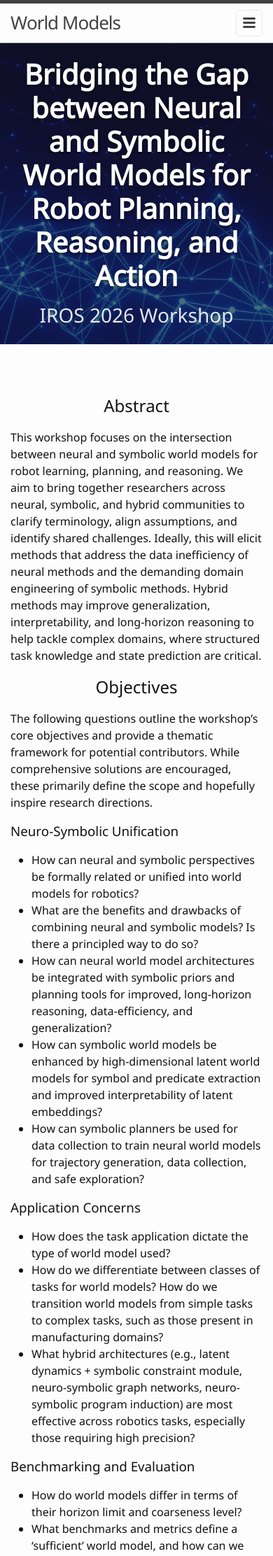
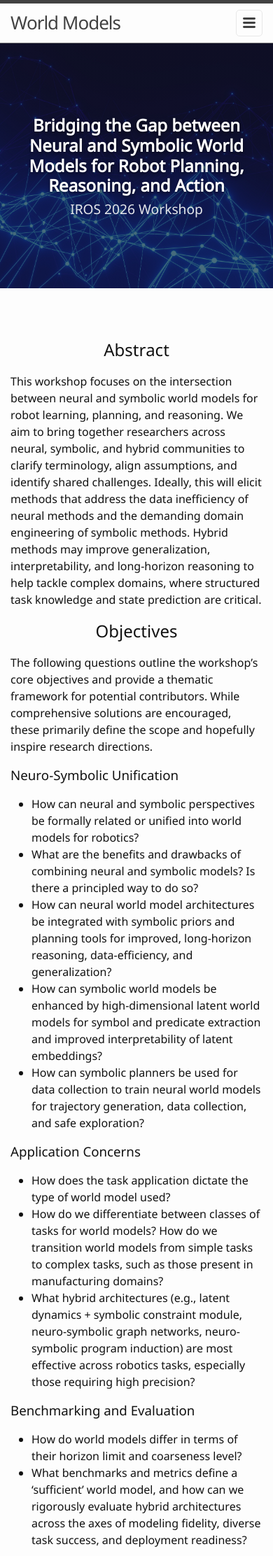
Before and after one commit to worldmodelworkshop/worldmodelworkshop.github.io, a Jekyll site: the page built from index.md, in a window 390 px wide. Shown: the top 2224 px of the page at 70% size. Built offline with Jekyll 4.4.1, drawn with Linux system fonts in a browser that asks for light colours.

Commit message:
Fix banner type scaling on mobile

```diff
--- a/_sass/_banner.scss
+++ b/_sass/_banner.scss
@@ -37,3 +37,14 @@
   margin: 0;
   font-weight: 400;
 }
+
+@include media-query($on-palm) {
+  .hero-title {
+    font-size: 1.5rem;
+    margin: 0.3rem 0;
+  }
+
+  .hero-subtitle {
+    font-size: 1.2rem;
+  }
+}
```
